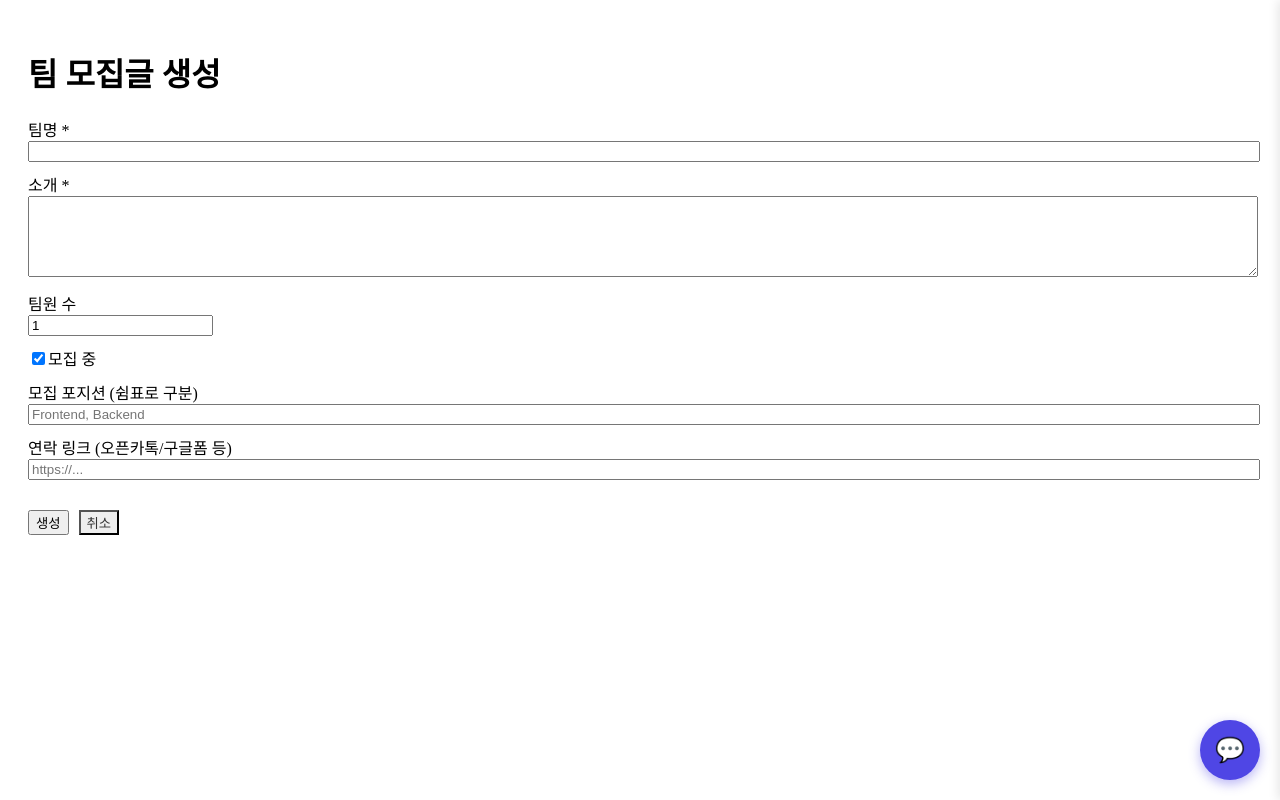
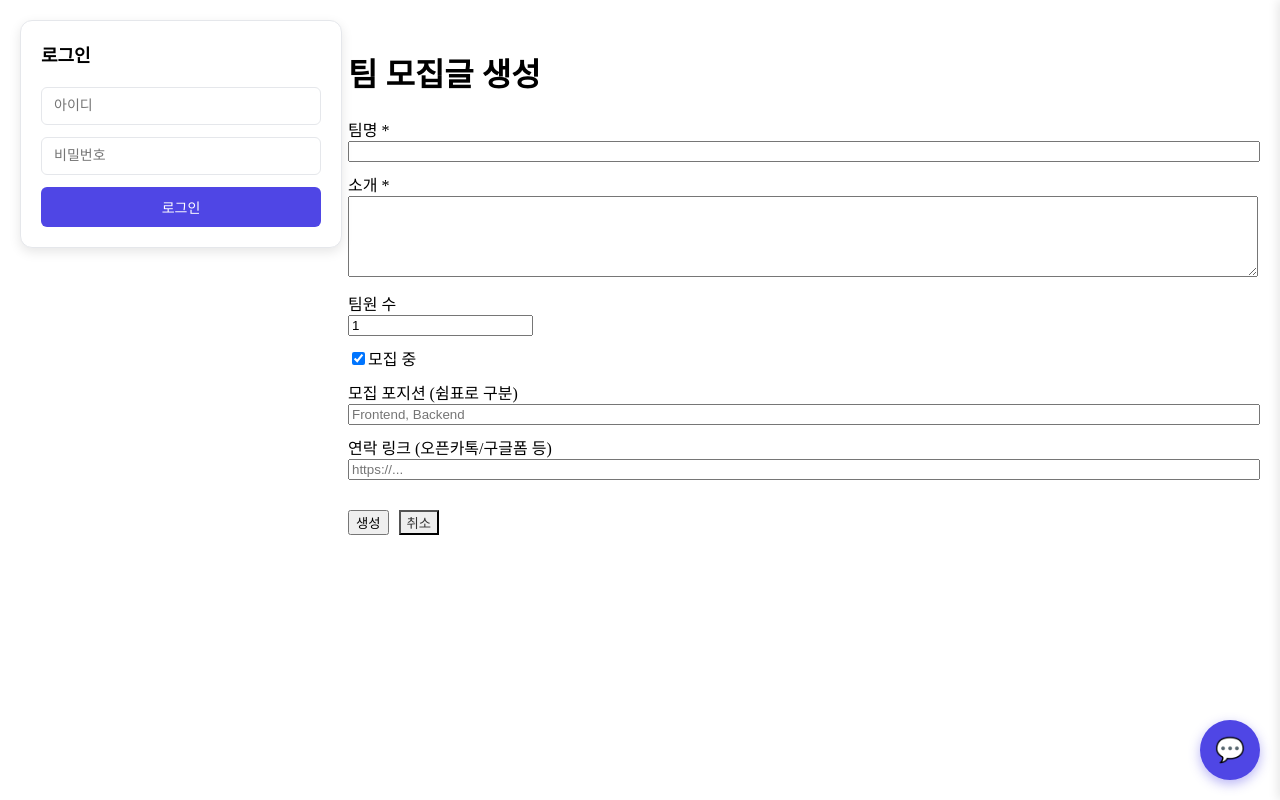
Before and after one commit to Daker-Team01/hackathon-platform, a React (Vite) app: page /camp/new in a window 1280 px wide. Built offline with nearby package versions, Linux system fonts and the light colour scheme.

Commit message:
로그인과 개인프로필 구현

```diff
--- a/src/App.tsx
+++ b/src/App.tsx
@@ -1,15 +1,22 @@
 import { useState } from 'react'
 import ChatButton from './components/chat/ChatButton'
 import ChatPanel from './components/chat/ChatPanel'
+import ProfileSidebar from './components/profile/ProfileSidebar'
 
 export default function App({ children }: { children: React.ReactNode }) {
   const [chatOpen, setChatOpen] = useState(false)
 
   return (
     <div>
-      {children}
+      {/* 프로필 사이드바 - 왼쪽 위에 고정 */}
+      <ProfileSidebar />
 
-      {/* 채팅 UI - 모든 페이지에서 사용 가능 */}
+      {/* 메인 컨텐츠 */}
+      <div style={{ marginLeft: 320 }}>
+        {children}
+      </div>
+
+      {/* 채팅 UI - 오른쪽 아래에 고정 */}
       <ChatButton onClick={() => setChatOpen(!chatOpen)} open={chatOpen} />
       <ChatPanel open={chatOpen} onClose={() => setChatOpen(false)} />
     </div>
--- /dev/null
+++ b/src/components/profile/LoginForm.tsx
@@ -0,0 +1,66 @@
+import { useState } from 'react'
+import { useUser } from '../../contexts/UserContext'
+
+export default function LoginForm() {
+  const { login } = useUser()
+  const [username, setUsername] = useState('')
+  const [password, setPassword] = useState('')
+
+  const handleSubmit = (e: React.FormEvent) => {
+    e.preventDefault()
+    if (username.trim() && password.trim()) {
+      login(username, password)
+      setUsername('')
+      setPassword('')
+    }
+  }
+
+  return (
+    <form onSubmit={handleSubmit} style={{ display: 'flex', flexDirection: 'column', gap: 12 }}>
+      <input
+        type="text"
+        placeholder="아이디"
+        value={username}
+        onChange={(e) => setUsername(e.target.value)}
+        style={{
+          padding: '10px 12px',
+          border: '1px solid #e5e7eb',
+          borderRadius: 6,
+          fontSize: 14,
+          fontFamily: 'inherit'
+        }}
+      />
+      <input
+        type="password"
+        placeholder="비밀번호"
+        value={password}
+        onChange={(e) => setPassword(e.target.value)}
+        style={{
+          padding: '10px 12px',
+          border: '1px solid #e5e7eb',
+          borderRadius: 6,
+          fontSize: 14,
+          fontFamily: 'inherit'
+        }}
+      />
+      <button
+        type="submit"
+        style={{
+          padding: '10px 12px',
+          backgroundColor: '#4f46e5',
+          color: 'white',
+          border: 'none',
+          borderRadius: 6,
+          fontSize: 14,
+          fontWeight: 500,
+          cursor: 'pointer',
+          transition: 'background-color 0.2s'
+        }}
+        onMouseOver={(e) => (e.currentTarget.style.backgroundColor = '#4338ca')}
+        onMouseOut={(e) => (e.currentTarget.style.backgroundColor = '#4f46e5')}
+      >
+        로그인
+      </button>
+    </form>
+  )
+}
--- /dev/null
+++ b/src/components/profile/ProfileSidebar.tsx
@@ -0,0 +1,32 @@
+import { useUser } from '../../contexts/UserContext'
+import LoginForm from './LoginForm'
+import UserProfile from './UserProfile'
+
+export default function ProfileSidebar() {
+  const { isLoggedIn } = useUser()
+
+  return (
+    <div
+      style={{
+        position: 'fixed',
+        left: 20,
+        top: 20,
+        width: 280,
+        maxHeight: 'calc(100vh - 40px)',
+        backgroundColor: 'white',
+        border: '1px solid #e5e7eb',
+        borderRadius: 12,
+        padding: 20,
+        boxShadow: '0 4px 12px rgba(0, 0, 0, 0.1)',
+        zIndex: 999,
+        overflowY: 'auto'
+      }}
+    >
+      <h2 style={{ margin: '0 0 20px 0', fontSize: 18, fontWeight: 700 }}>
+        {isLoggedIn ? '마이페이지' : '로그인'}
+      </h2>
+
+      {isLoggedIn ? <UserProfile /> : <LoginForm />}
+    </div>
+  )
+}
--- /dev/null
+++ b/src/components/profile/UserProfile.tsx
@@ -0,0 +1,124 @@
+import { useUser } from '../../contexts/UserContext'
+
+export default function UserProfile() {
+  const { user, logout } = useUser()
+
+  if (!user) return null
+
+  return (
+    <div style={{ display: 'flex', flexDirection: 'column', gap: 16 }}>
+      <div style={{ textAlign: 'center' }}>
+        <img
+          src={user.profileImage}
+          alt={user.nickname}
+          style={{
+            width: 60,
+            height: 60,
+            borderRadius: '50%',
+            marginBottom: 8
+          }}
+        />
+        <h3 style={{ margin: '8px 0 4px 0', fontSize: 16, fontWeight: 600 }}>
+          {user.nickname}
+        </h3>
+        <p style={{ margin: 0, fontSize: 12, color: '#6b7280' }}>
+          @{user.username}
+        </p>
+      </div>
+
+      <div style={{ display: 'grid', gridTemplateColumns: '1fr 1fr', gap: 8 }}>
+        <div
+          style={{
+            padding: 8,
+            backgroundColor: '#f3f4f6',
+            borderRadius: 6,
+            textAlign: 'center'
+          }}
+        >
+          <p style={{ margin: 0, fontSize: 12, color: '#6b7280' }}>랭킹</p>
+          <p style={{ margin: '4px 0 0 0', fontSize: 16, fontWeight: 700, color: '#4f46e5' }}>
+            #{user.ranking}
+          </p>
+        </div>
+        <div
+          style={{
+            padding: 8,
+            backgroundColor: '#f3f4f6',
+            borderRadius: 6,
+            textAlign: 'center'
+          }}
+        >
+          <p style={{ margin: 0, fontSize: 12, color: '#6b7280' }}>포인트</p>
+          <p style={{ margin: '4px 0 0 0', fontSize: 16, fontWeight: 700, color: '#f59e0b' }}>
+            {user.points}
+          </p>
+        </div>
+      </div>
+
+      <div>
+        <p style={{ margin: '0 0 8px 0', fontSize: 12, fontWeight: 600, color: '#1f2937' }}>
+          기술 스택
+        </p>
+        <div style={{ display: 'flex', gap: 6, flexWrap: 'wrap' }}>
+          {user.techStack.map((tech) => (
+            <span
+              key={tech}
+              style={{
+                padding: '4px 8px',
+                backgroundColor: '#dbeafe',
+                color: '#1e40af',
+                borderRadius: 12,
+                fontSize: 12,
+                fontWeight: 500
+              }}
+            >
+              {tech}
+            </span>
+          ))}
+        </div>
+      </div>
+
+      <div>
+        <p style={{ margin: '0 0 8px 0', fontSize: 12, fontWeight: 600, color: '#1f2937' }}>
+          성격 태그
+        </p>
+        <div style={{ display: 'flex', gap: 6, flexWrap: 'wrap' }}>
+          {user.personalityTags.map((tag) => (
+            <span
+              key={tag}
+              style={{
+                padding: '4px 8px',
+                backgroundColor: '#fce7f3',
+                color: '#be185d',
+                borderRadius: 12,
+                fontSize: 12,
+                fontWeight: 500
+              }}
+            >
+              #{tag}
+            </span>
+          ))}
+        </div>
+      </div>
+
+      <button
+        onClick={logout}
+        style={{
+          padding: '8px 12px',
+          backgroundColor: '#ef4444',
+          color: 'white',
+          border: 'none',
+          borderRadius: 6,
+          fontSize: 12,
+          fontWeight: 500,
+          cursor: 'pointer',
+          transition: 'background-color 0.2s'
+        }}
+        onMouseOver={(e) => (e.currentTarget.style.backgroundColor = '#dc2626')}
+        onMouseOut={(e) => (e.currentTarget.style.backgroundColor = '#ef4444')}
+      >
+        로그아웃
+      </button>
+    </div>
+  )
+}
--- /dev/null
+++ b/src/contexts/UserContext.tsx
@@ -0,0 +1,60 @@
+import { createContext, useContext, useState, ReactNode } from 'react'
+
+export type User = {
+  id: string
+  username: string
+  nickname: string
+  profileImage: string
+  ranking: number
+  points: number
+  techStack: string[]
+  personalityTags: string[]
+}
+
+type UserContextType = {
+  user: User | null
+  isLoggedIn: boolean
+  login: (username: string, password: string) => void
+  logout: () => void
+}
+
+const UserContext = createContext<UserContextType | undefined>(undefined)
+
+export function UserProvider({ children }: { children: ReactNode }) {
+  const [user, setUser] = useState<User | null>(null)
+
+  const login = (username: string, password: string) => {
+    // 샘플 로그인 (실제로는 서버에서 검증)
+    if (username && password) {
+      const newUser: User = {
+        id: '1',
+        username,
+        nickname: username,
+        profileImage: `https://api.dicebear.com/7.x/avataaars/svg?seed=${username}`,
+        ranking: Math.floor(Math.random() * 100) + 1,
+        points: Math.floor(Math.random() * 1000),
+        techStack: ['React', 'TypeScript', 'Node.js'],
+        personalityTags: ['창의적', '리더십', '책임감']
+      }
+      setUser(newUser)
+    }
+  }
+
+  const logout = () => {
+    setUser(null)
+  }
+
+  return (
+    <UserContext.Provider value={{ user, isLoggedIn: !!user, login, logout }}>
+      {children}
+    </UserContext.Provider>
+  )
+}
+
+export function useUser() {
+  const context = useContext(UserContext)
+  if (context === undefined) {
+    throw new Error('useUser must be used within UserProvider')
+  }
+  return context
+}
--- a/src/main.tsx
+++ b/src/main.tsx
@@ -5,6 +5,7 @@ import { QueryClient, QueryClientProvider } from "@tanstack/react-query"
 
 import App from "./App"
 import { router } from "./router/router"
+import { UserProvider } from "./contexts/UserContext"
 import hackathonsData from "./data/public_hackathons.json"
 import teamsData from "./data/public_teams.json"
 
@@ -26,9 +27,11 @@ if (storedTeams === null) {
 createRoot(document.getElementById("root")!).render(
   <StrictMode>
     <QueryClientProvider client={queryClient}>
-      <App>
-        <RouterProvider router={router} />
-      </App>
+      <UserProvider>
+        <App>
+          <RouterProvider router={router} />
+        </App>
+      </UserProvider>
     </QueryClientProvider>
   </StrictMode>
 )
```
